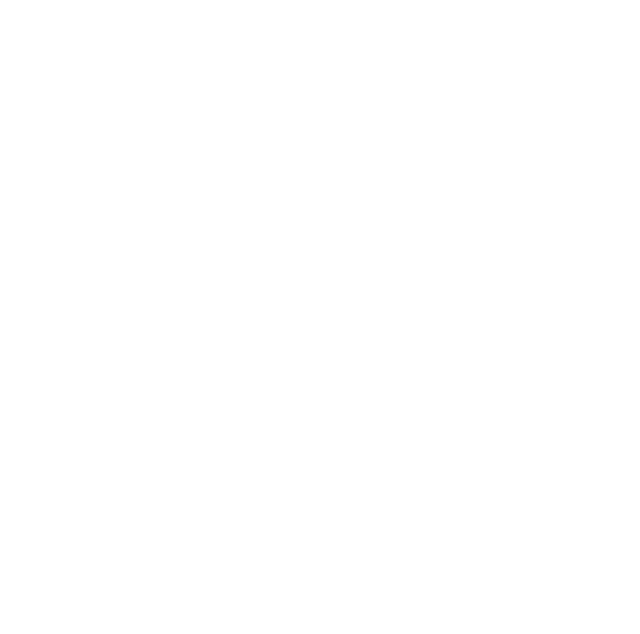
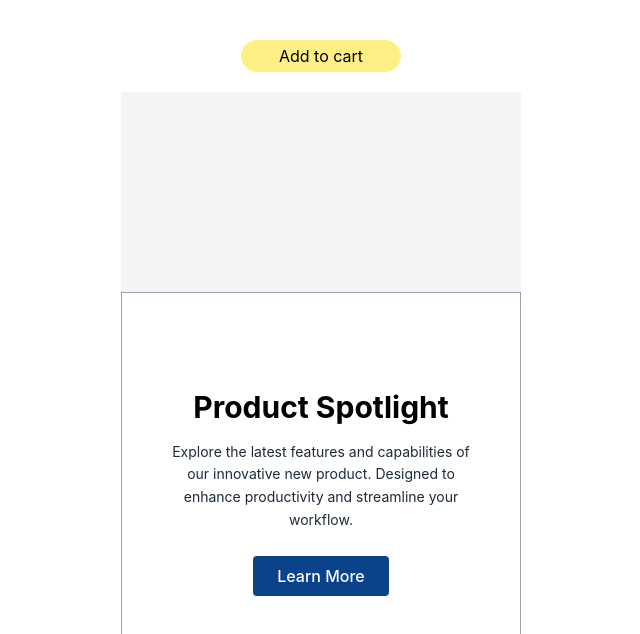
Before and after one commit to agm-reactdev/Frontend-Sandbox, a React (Vite) app: page /loadingcricle in a window 1280 px wide. Before the commit this address had no page. Shown: the top 634 px of the page, without its empty margins (319-959 px from the left). Built offline with nearby package versions, Linux system fonts and the light colour scheme.

Commit message:
add loading

```diff
--- a/src/App.jsx
+++ b/src/App.jsx
@@ -4,6 +4,7 @@
 import Homepage from './Components/Homepage/Homepage';
 import Hovertoggle from './Components/Hoverpopup/Hovertoggle';
 import Carusalbuttons from './Components/Amazonbannarcarusal/Carusalbuttons';
+import Loadingcircle from './Components/Loadingcircle/Loadingcircle';
 
 
 function App() {
@@ -18,6 +19,7 @@
         <Route path='/youtubepopup' element={<Youtubenotificationtoggle/>} />
         <Route path='/hovertoggle' element={<Hovertoggle/>} />
         <Route path='/carusalbuttons' element={<Carusalbuttons/>} />
+         <Route path='/loadingcricle' element={<Loadingcircle/>} />
       </Routes>
     </div>
 
--- a/src/Components/Homepage/Homepage.jsx
+++ b/src/Components/Homepage/Homepage.jsx
@@ -15,6 +15,7 @@
             <Link to="/youtubepopup"><bUtton className="bg-green-300 px-4 py-2 rounded-xl cursor-pointer ">Youtube Notification</bUtton></Link>
             <Link to="/hovertoggle"><button className="bg-green-300 px-4 py-2 rounded-xl cursor-pointer">Hover Popup</button></Link>
             <Link to="/carusalbuttons"><button className="bg-green-300 px-4 py-2 rounded-xl cursor-pointer">Amazon Carousal</button></Link>
+              <Link to="/loadingcricle"><button className="bg-green-300 px-4 py-2 rounded-xl cursor-pointer">Loading Circle</button></Link>
         </div>
         </div>
     )
--- /dev/null
+++ b/src/Components/Loadingcircle/Loadingcircle.jsx
@@ -0,0 +1,35 @@
+import { useState } from "react";
+
+import Popup from "./Popup";
+
+function Loadingcircle() {
+  const [isloading, setIsloading] = useState(false);
+
+  function isloadingclick() {
+    setIsloading(true);
+
+    setTimeout(() => {
+      setIsloading(false);
+    }, 3000);
+  }
+  return (
+    <div className="flex flex-col items-center gap-5 mt-10 ">
+      <button
+        onClick={isloadingclick}
+        className="bg-yellow-200 w-40  px-4 py-1 rounded-2xl"
+      >
+        {isloading ? (
+          <div className="ml-12 w-6 h-6 rounded-full border-t-orange-500 animate-spin border ">
+            {" "}
+          </div>
+        ) : (
+          <span>Add to cart</span>
+        )}
+      </button>
+
+      <div>{isloading ? null : <Popup />}</div>
+    </div>
+  );
+}
+
+export default Loadingcircle;
--- /dev/null
+++ b/src/Components/Loadingcircle/Popup.jsx
@@ -0,0 +1,23 @@
+function Popup() {
+  return (
+    <div className="flex items-center justify-center min-h-screen bg-gray-100">
+      <div className="w-[400px] h-[400px] border border-gray-400 bg-white p-8 flex flex-col justify-center items-center text-center">
+        <h1 className="text-3xl font-bold text-black mb-4">
+          Product Spotlight
+        </h1>
+
+        <p className="text-gray-800 text-sm leading-relaxed mb-6 px-2">
+          Explore the latest features and capabilities of our innovative new
+          product. Designed to enhance productivity and streamline your
+          workflow.
+        </p>
+
+        <button className="bg-[#0b438b] hover:bg-[#08336a] text-white font-medium px-6 py-2 rounded transition-colors duration-200">
+          Learn More
+        </button>
+      </div>
+    </div>
+  );
+}
+
+export default Popup;
```
